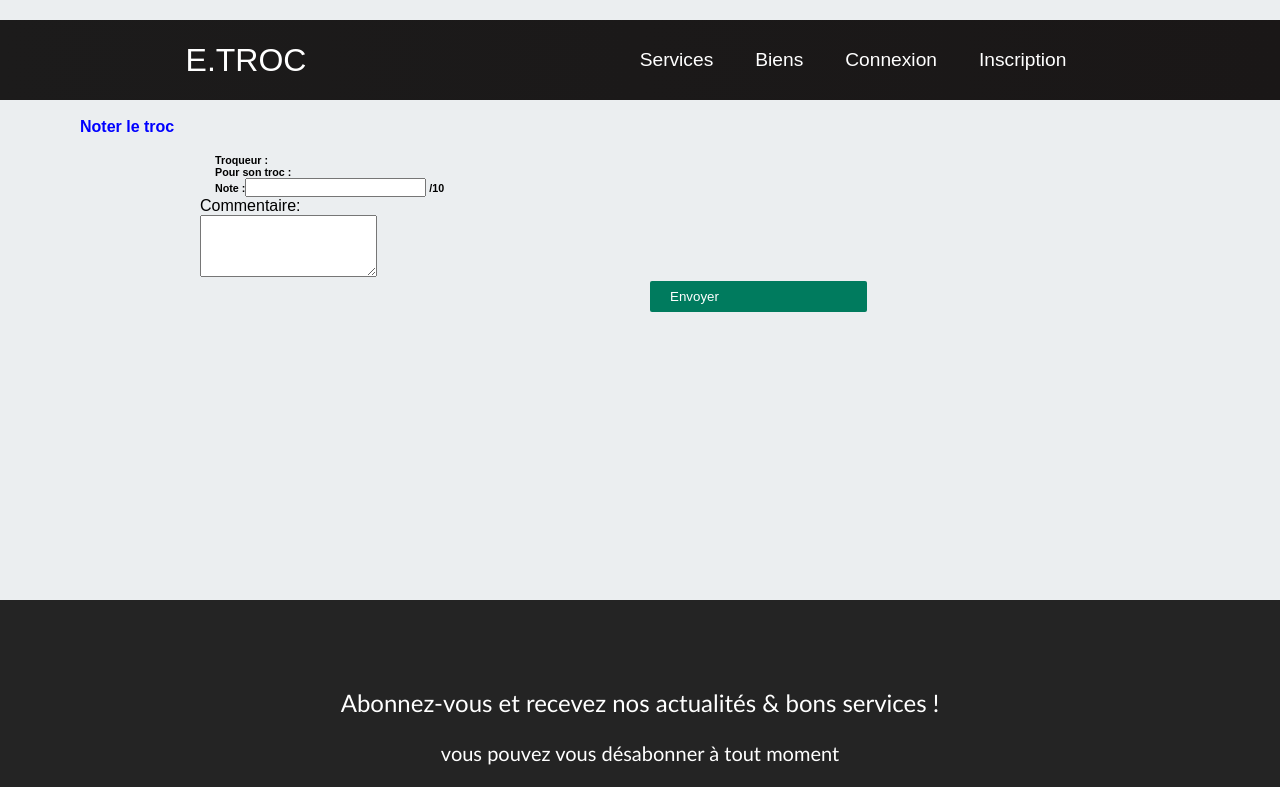
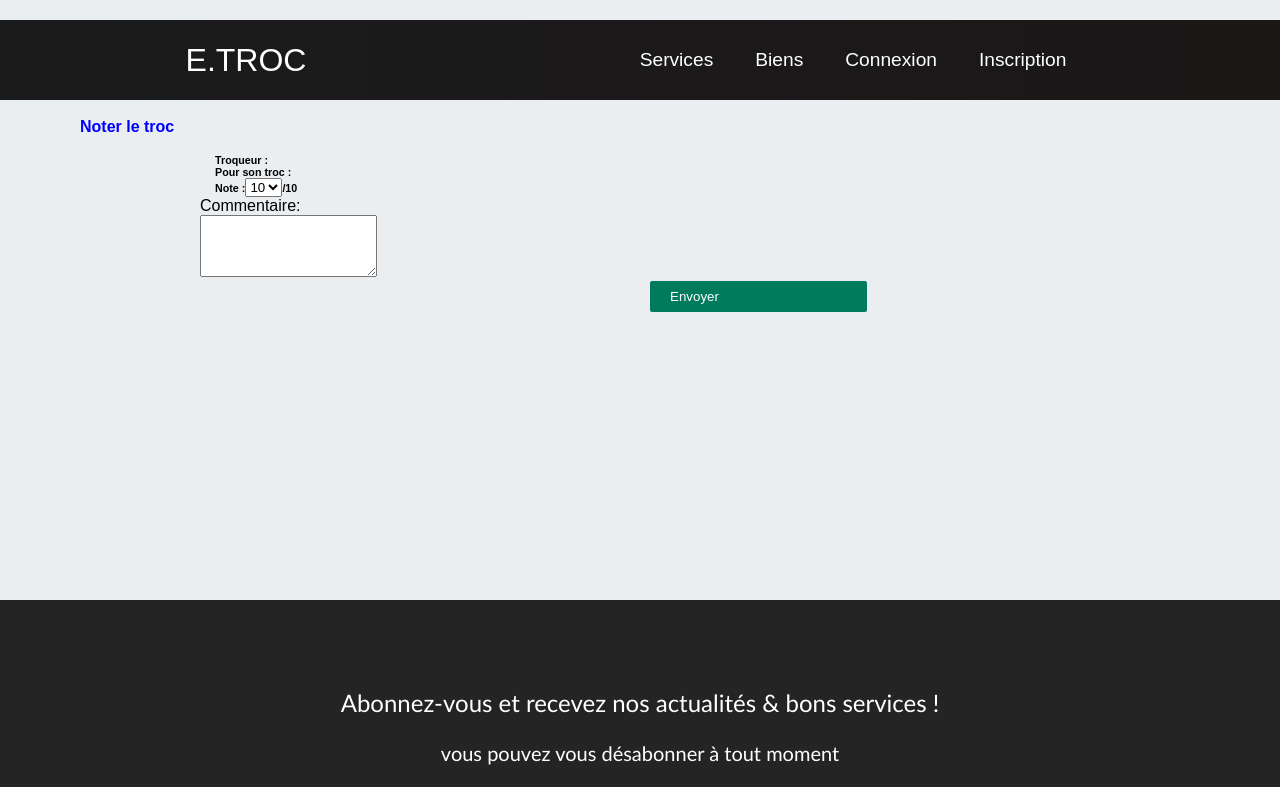
Before and after one commit to sdhw-dev/pidev, a React (Create React App) app: page /noterTroc/1 in a window 1280 px wide. Shown: the top 787 px of the page. Built offline with nearby package versions, Linux system fonts and the light colour scheme.

Commit message:
wissal17/06 2

```diff
--- a/src/components/pages/Note.js
+++ b/src/components/pages/Note.js
@@ -1,6 +1,7 @@
 import React, { Component } from "react";
 import "../demander.css";
 import Footer from "../Footer";
+import axios from "axios";
 
 
 class Note extends Component {
@@ -44,13 +45,31 @@
               <form>
                 <h6 style={{ marginLeft: "15px" }}>
                   Note :
-                  <input
-                    type="text"
-                    name="name"
-                    onChange={(event) =>
-                      Number((this.state.note = event.target.value))
-                    }
-                  />{" "}
+                  <select
+                      type="text"
+                      name="name"
+                      onChange={(event) =>
+                        Number((this.state.note = event.target.value))
+                      }
+                  >{" "}
+                    <option selected value="10">
+                      10
+                    </option>
+
+                    <option value="9">9</option>
+                    <option value="8">8</option>
+                    <option value="7">7</option>
+                    <option value="6">6</option>
+                    <option value="5">5</option>
+                    <option value="4">4</option>
+                    <option value="3">3</option>
+                    <option value="2">2</option>
+                    <option value="1">1</option>
+                    <option value="0">0</option>
+
+                  </select>
+
+
                   /10
                 </h6>
               </form>
```
Also changed, not shown: src/components/pages/proposer.js (+13 -0 lines).
